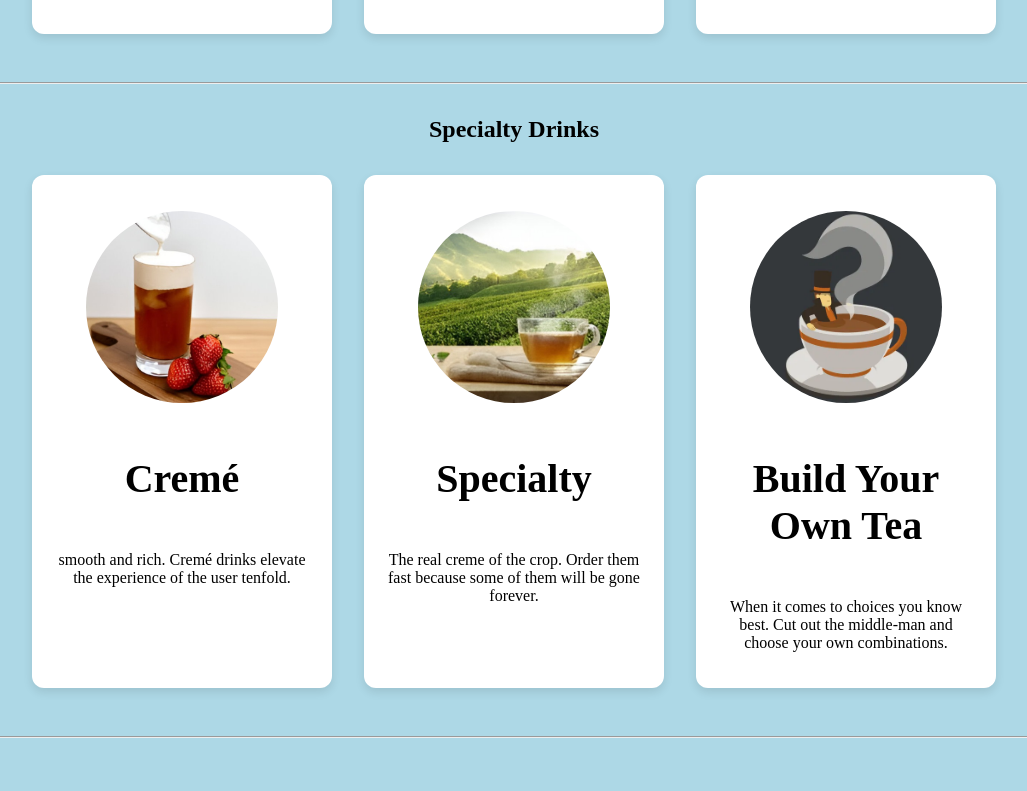
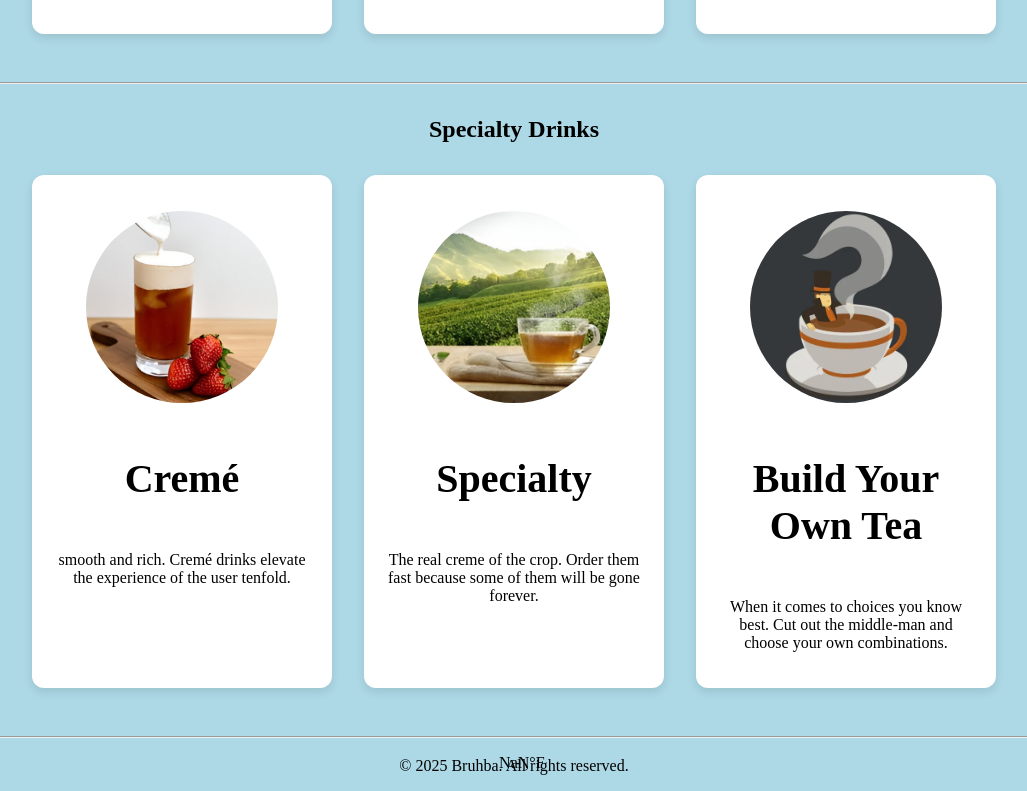
Before and after one commit to CSCE331-Spring2025/project3-team53, a React (Create React App) app in the folder client/: page /CustomerOptions in a window 1280 px wide. Shown: the part 1281-2072 px from the top of the page, without its empty margins (126-1153 px from the left). Before the commit the page ends 2019 px from the top, so only its background shows below. Built offline with nearby package versions, Linux system fonts and the light colour scheme; no server answers.

Commit message:
added weather and copyright to customer menu

```diff
--- a/client/src/components/CustomerCategories.jsx
+++ b/client/src/components/CustomerCategories.jsx
@@ -1,6 +1,6 @@
 import React, { useState, useEffect } from "react";
 import { Link, useLocation } from "react-router-dom";
-import { translateText } from "../apiCall.js"; // Ensure you have the translate function correctly imported
+import { translateText, get_weather } from "../apiCall.js"; // Ensure you have the translate function correctly imported
 
 const CustomerOptions = () => {
   const location = useLocation();
@@ -9,6 +9,7 @@ const CustomerOptions = () => {
   const [language, setLanguage] = useState("en"); // Track the language state
   const [translations, setTranslations] = useState({}); // Store translations as an object
   const [isLoading, setIsLoading] = useState(true);
+  const [weather, setWeather] = useState([]);
 
   //for more language support simply add them to the array
   const languageOptions = [
@@ -71,6 +72,13 @@ const CustomerOptions = () => {
       }
     };
     getTranslations();
+
+    const fetchWeather = async () => {
+        const weatherData = await get_weather();
+        console.log(weatherData);
+        setWeather(weatherData);
+    };
+    fetchWeather();
   }, [language]);
 
   const handleLanguageChange = (e) => {
@@ -308,6 +316,12 @@ const CustomerOptions = () => {
           </>
         )}
       </div>
+      <center>
+        <p style={{marginBottom: '5px'}}>{Math.round(weather?.current?.temp_f)}°F {weather?.current?.condition?.text} <img src={weather?.current?.condition?.icon}
+                   style={{ verticalAlign: "middle", marginLeft: "-15px", marginRight: "-18px", scale: "50%"}}></img>
+                 - {weather?.location?.name}, {weather?.location?.region}</p>
+        <p style={{marginTop: '-20px'}}>© 2025 Bruhba. All rights reserved.</p>
+    </center>
     </div>
   );
 };
```
